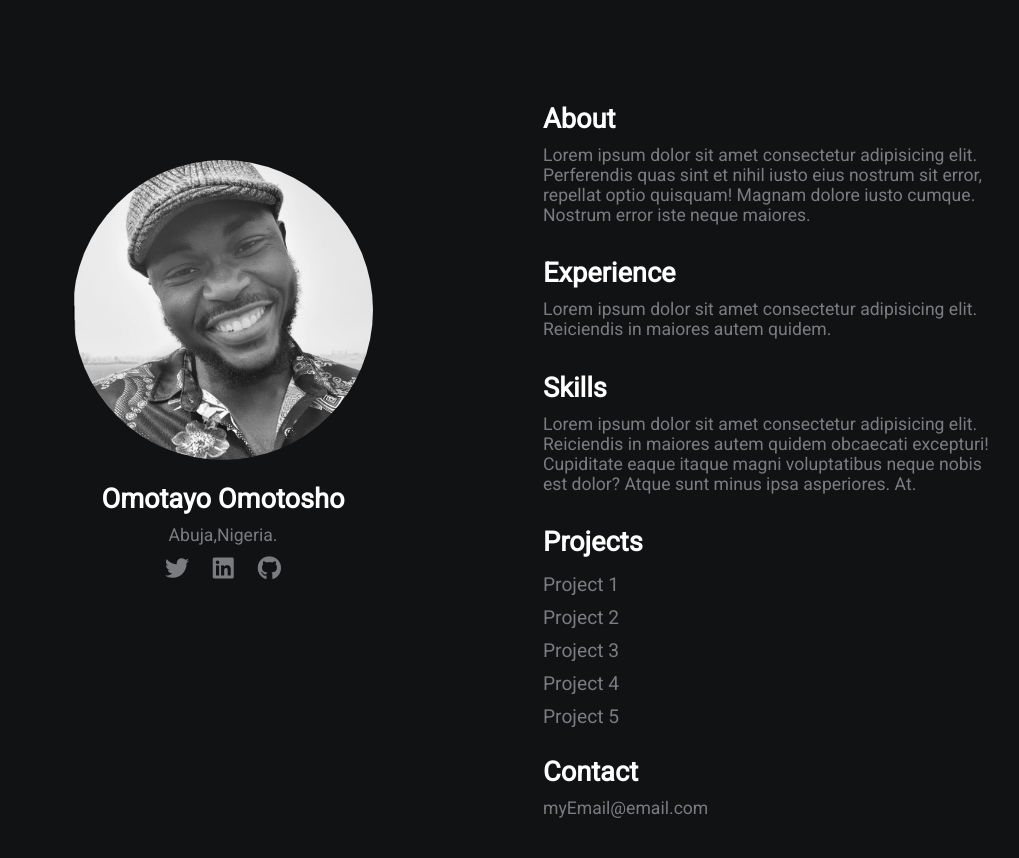
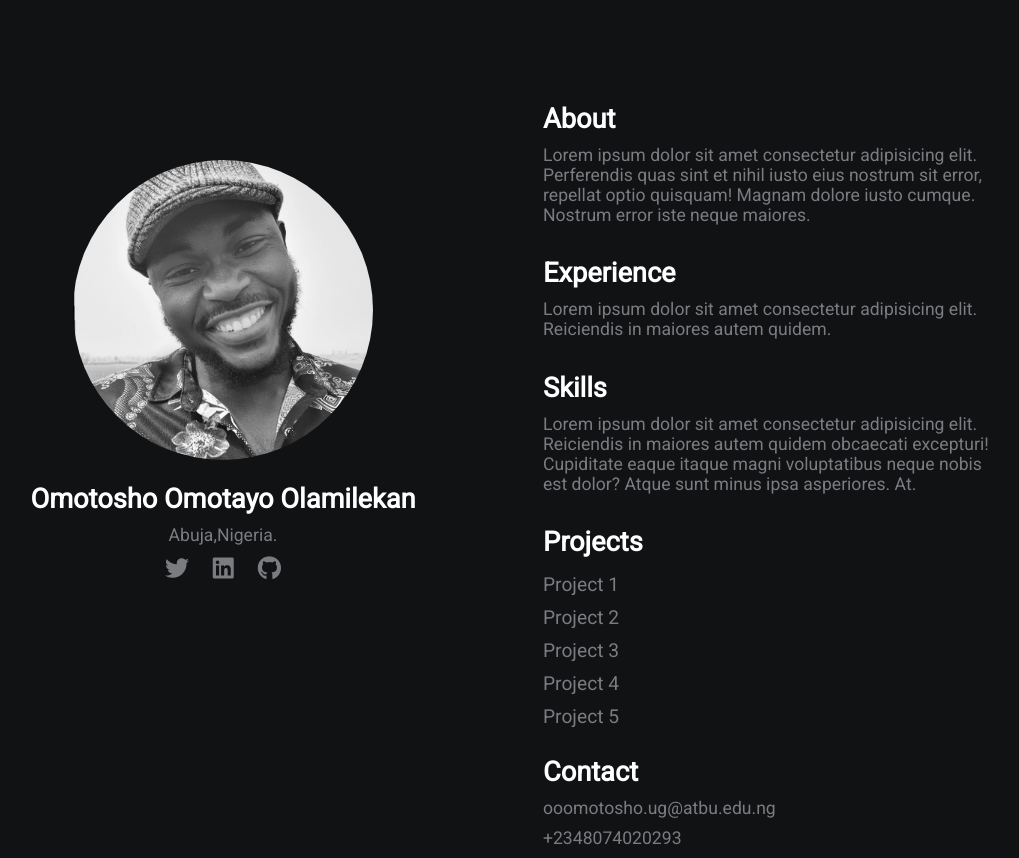
Before and after one commit to Omohtee/AtbuAzureCloudComputing_PortfolioProject, a plain HTML site: page index.html in a window 1280 px wide. Shown: the whole page, without its empty margins (97-1116 px from the left). Before the commit the page ends 828 px from the top, so only its background shows below. Drawn offline with Linux system fonts and the light colour scheme.

Commit message:
Updating Index File

```diff
--- a/index.html
+++ b/index.html
@@ -12,7 +12,7 @@
     <div class="grid-2">
         <div class="section-1">
             <img src="omotosho.png" alt="Profile Picture" class="profile-pic">
-            <h2>Omotayo Omotosho</h2>
+            <h2>Omotosho Omotayo Olamilekan</h2>
             <p>Abuja,Nigeria.</p>
             <a href="#"><i class="fab fa-twitter"></i></a>
             <a href="#"><i class="fab fa-linkedin"></i></a>
@@ -33,7 +33,8 @@
             <a href="#">Project 4</a>
             <a href="#">Project 5</a>
             <h2>Contact</h2>
-            <p>myEmail@email.com</p>
+            <p>ooomotosho.ug@atbu.edu.ng</p>
+	    <p>+2348074020293</p>
         </div>
     </div>
 </body>
```
